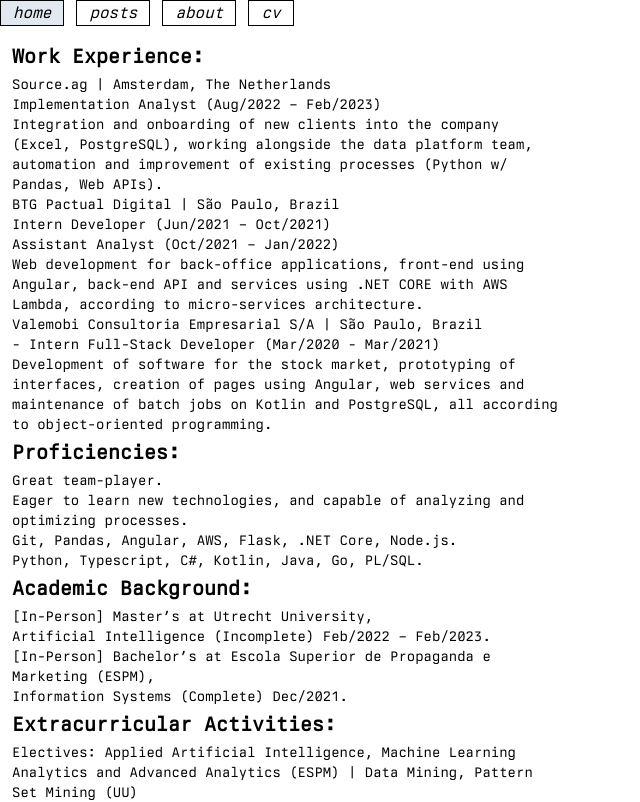
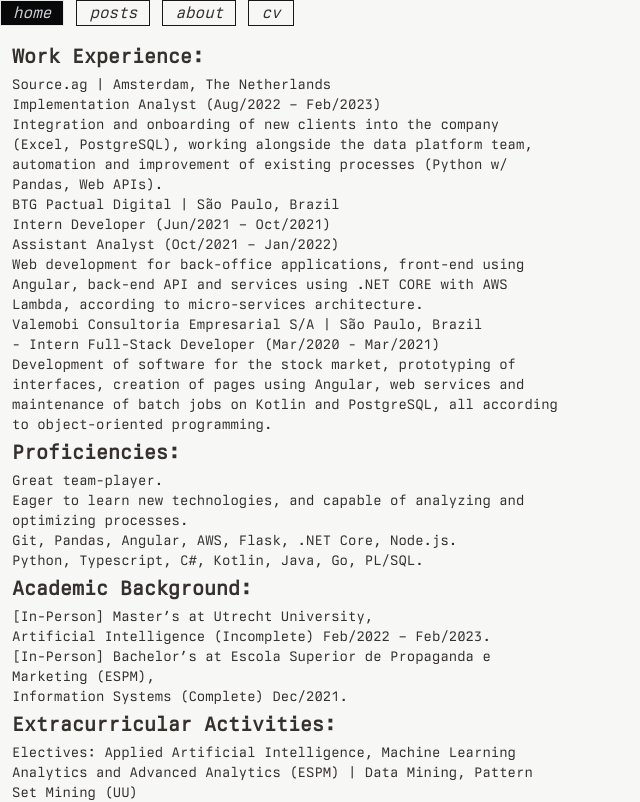
Before and after one commit to gusluchetti/portfolio, a SvelteKit app: page /cv in a window 1280 px wide. Shown: the top 802 px of the page, without its empty margins (0-640 px from the left). Built offline with nearby package versions, Linux system fonts and the light colour scheme.

Commit message:
feat: updating light and dark mode colors
starting to look proper! :)

```diff
--- a/src/app.css
+++ b/src/app.css
@@ -2,7 +2,21 @@
 @tailwind components;
 @tailwind utilities;
 
+:root {
+  color-scheme: dark light;
+}
+
 @layer base {
+  html, .navlink {
+    @apply bg-cod-gray-50 text-cod-gray-900;
+  }
+
+  @media (prefers-color-scheme: dark) {
+    html, .navlink {
+      @apply bg-cod-gray-950 text-cod-gray-100;
+    }
+  }
+
   h2 {
     @apply text-xl my-1 font-semibold;
   }
@@ -14,13 +28,13 @@
   }
 
   .link {
-    @apply dark:text-lime-200 text-lime-600 italic;
+    @apply dark:text-ship-green-300 text-ship-green-800 italic;
   }
 
   .navlink {
-    @apply px-3 border dark:border-white border-black
-    hover:bg-slate-200 dark:hover:bg-slate-900
-    md:flex-grow-0 flex-grow;
+    @apply px-3 text-center md:flex-grow-0 flex-grow italic
+    border dark:border-cod-gray-50 border-cod-gray-950
+    hover:invert transition-all;
   }
 }
 
--- a/src/app.html
+++ b/src/app.html
@@ -20,6 +20,17 @@
   <meta charset="utf-8" />
   <meta name="viewport" content="width=device-width, initial-scale=1" />
   <meta name="color-scheme" content="dark light">
+  <style>
+    @media (prefers-color-scheme: dark) {
+      html {
+        @apply bg-black;
+      }
+    }
+
+    html {
+      @apply bg-white;
+    }
+  </style>
   %sveltekit.head%
 </head>
 
--- a/tailwind.config.js
+++ b/tailwind.config.js
@@ -2,7 +2,36 @@
 export default {
   content: ['./src/**/*.{html,js,svelte,ts}'],
   theme: {
-    extend: {},
+    extend: {
+      colors: {
+        'cod-gray': {
+          '50': '#f7f7f6',
+          '100': '#e6e3e1',
+          '200': '#cdc7c2',
+          '300': '#ada39b',
+          '400': '#8b8076',
+          '500': '#70665c',
+          '600': '#595248',
+          '700': '#49433c',
+          '800': '#3c3933',
+          '900': '#34312d',
+          '950': '#1a1815',
+        },
+        'ship-green': {
+          '50': '#f7f8f5',
+          '100': '#ecf0e8',
+          '200': '#d9e0d2',
+          '300': '#bbc7ae',
+          '400': '#859970',
+          '500': '#748760',
+          '600': '#5d6e4b',
+          '700': '#4b573e',
+          '800': '#3e4734',
+          '900': '#333b2c',
+          '950': '#191e15',
+        },
+      }
+    },
   },
   plugins: [],
 }
```
